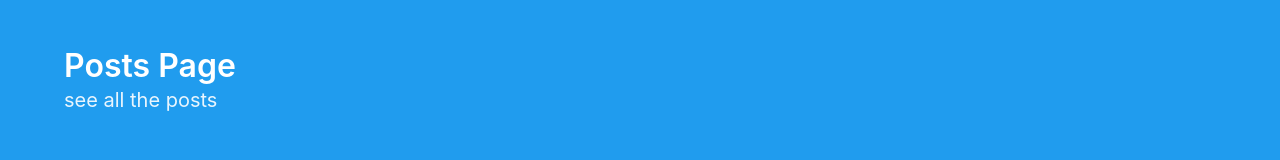
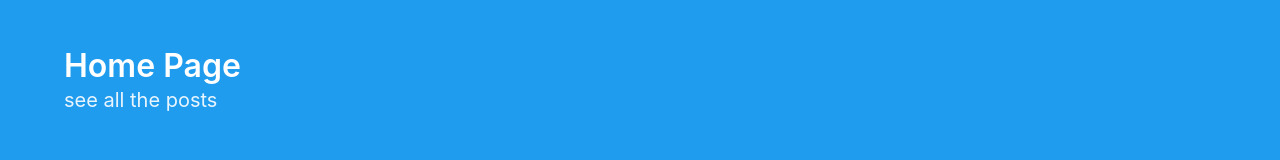
Before and after one commit to MihirJayavant/cloudex, a React (Create React App) app: page /home in a window 1280 px wide. Shown: the top 160 px of the page. Built offline with nearby package versions, Linux system fonts and the light colour scheme.

Commit message:
typo mistake corrected in home page

```diff
--- a/src/containers/home-page/home-page.tsx
+++ b/src/containers/home-page/home-page.tsx
@@ -8,7 +8,7 @@
         <section className="hero is-info">
           <div className="hero-body">
             <div className="container">
-              <h1 className="title">Posts Page</h1>
+              <h1 className="title">Home Page</h1>
               <h2 className="subtitle">see all the posts</h2>
             </div>
           </div>
```
